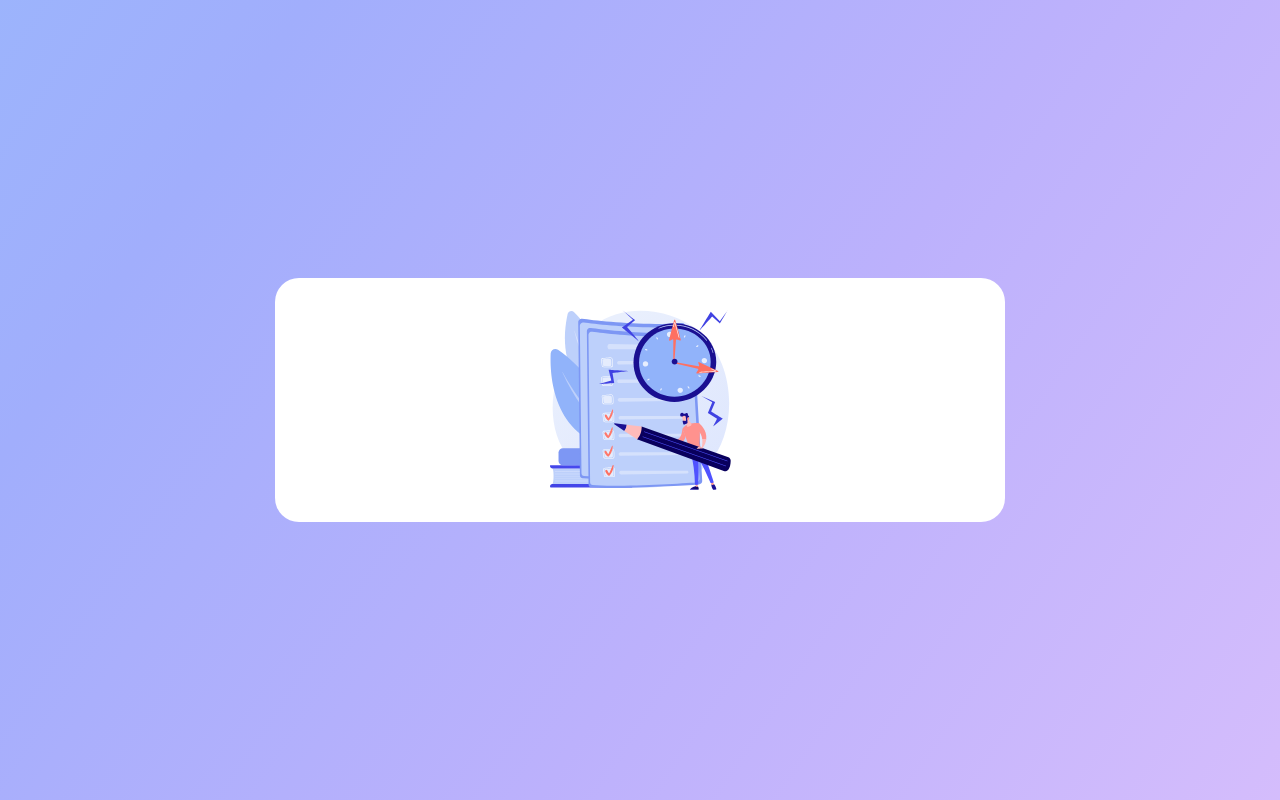
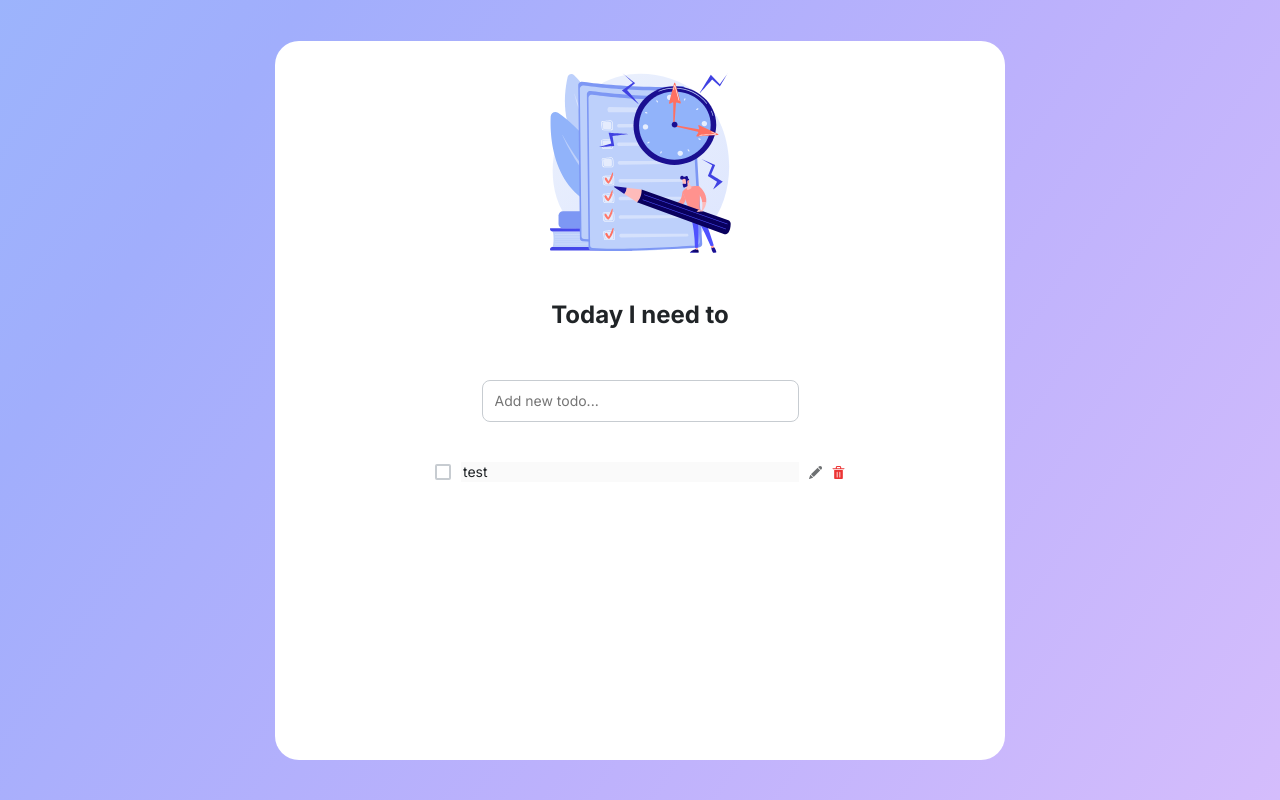
Before and after one commit to misochenk0/vueTest, a Vue app: page / in a window 1280 px wide. Built offline with nearby package versions, Linux system fonts and the light colour scheme.

Commit message:
feat: implement functionality: add new Task && edit && remove

```diff
--- a/index.html
+++ b/index.html
@@ -4,6 +4,7 @@
     <meta charset="UTF-8" />
     <link rel="icon" href="/favicon.ico" />
     <meta name="viewport" content="width=device-width, initial-scale=1.0" />
+    <link href="https://fonts.googleapis.com/css2?family=Inter:wght@400;600;700&display=swap" rel="stylesheet">
     <title>ToDo Vue App</title>
   </head>
   <body>
--- a/src/App.vue
+++ b/src/App.vue
@@ -1,12 +1,88 @@
 <template>
   <div class="todo">
-    <img src="./assets/todo-img.svg" alt="todo-img" class="todo__img">
+    <div class="todo__body">
+      <img src="./assets/todo-img.svg" alt="todo-img" class="todo__img">
+      <h2 class="todo__title">Today I need to</h2>
+      <div class="todo__wrapper">
+        <TodoForm @submit-form="getTodo"/>
+        <ul class="todo__list" v-if="todoList.length > 0">
+          <Task
+            v-for="task in todoList"
+            :text="task.text"
+            :key="task.id"
+            :isCompleted="task.isCompleted"
+            :id="task.id"
+            @check-item="checkTodo"
+            @remove-item="removeTodo"
+            @edit-item="editTodo"
+            />
+        </ul>
+      </div>
+    </div>
+    <div class="todo__footer" v-if="todoList.length === 0">
+      <img src="./assets/check.svg" alt="">
+      Congrat, you have no more tasks to do
+    </div>
   </div>
 </template>
 <script lang="ts">
-export default {
+import {defineComponent } from "vue";
+import type {Todo} from "./types";
+import TodoForm from "./components/TodoForm.vue";
+import Task from "./components/Task.vue";
 
-}
+export default defineComponent({
+  name: "App",
+  components: {
+    TodoForm,
+    Task
+  },
+  data():{todoList: Todo[] | []} {
+    return {
+      todoList: [{
+        text: "test",
+        id: "1",
+        isCompleted: false
+      }]
+    }
+  },
+  methods: {
+    getTodo(todo: Todo):void {
+      this.todoList = [...this.todoList, todo]
+    },
+    checkTodo(id:String, isChecked: Boolean):void {
+      this.todoList = this.todoList.map(item => {
+        if(item.id === id) {
+          return {
+            ...item,
+            isCompleted: isChecked
+          }
+        }
+        return item
+
+      })
+    },
+    removeTodo(id:String) {
+      this.todoList = this.todoList.filter(item => {
+        if(item.id === id) {
+          return null
+        }
+        return item
+      })
+    },
+    editTodo(id:String, text: String) {
+      this.todoList = this.todoList.filter(item => {
+        if(item.id === id) {
+          return {
+            ...item,
+            text: text
+          }
+        }
+        return item
+      })
+    }
+  }
+})
 </script>
 <style lang="scss">
   @import "./assets/style/base.scss";
@@ -15,12 +91,41 @@ export default {
     max-width: 730px;
     width: 100%;
     margin: 0 15px;
-    padding: 32px;
+    padding: 2rem;
+    height: 719px;
     background: #fff;
     border-radius: 24px;
+    display: flex;
+    flex-direction: column;
+    justify-content: space-between;
+    &__list {
+      margin-top: 40px;
+      height: 92px;
+      overflow-y: auto;
+    }
     &__img {
       display: block;
       margin: 0 auto;
     }
+    &__title {
+      font-size: 1.5rem;
+      font-weight: 700;
+      margin-top: 2em;
+      text-align: center;
+    }
+    &__wrapper {
+      max-width: 410px;
+      overflow: hidden;
+      margin: 3.25rem auto 0;
+    }
+    &__footer {
+      display: flex;
+      align-items: center;
+      justify-content: center;
+      column-gap: 11px;
+      color: #8F99A3;
+      font-size: 14px;
+      line-height: 1.14;
+    }
   }
 </style>
--- /dev/null
+++ b/src/assets/style/_variables.scss
@@ -0,0 +1,2 @@
+$color-black: #202427;
+$color-blue: #2578F4;
--- a/src/assets/style/base.scss
+++ b/src/assets/style/base.scss
@@ -1,4 +1,10 @@
 @import "./normalize";
+
+// Variables
+
+@import "./variables";
+
+// Variables end
 
 * {
 	box-sizing: border-box;
@@ -14,4 +20,6 @@
 	display: flex;
 	align-items: center;
 	justify-content: center;
+	color: $color-black;
+	font-family: "Inter", sans-serif;
 }
--- /dev/null
+++ b/src/components/Btn.vue
@@ -0,0 +1,39 @@
+<template>
+  <button :class="'btn ' + btnClass" :disabled="isDisabled">{{title}}</button>
+</template>
+<script>
+import {defineComponent } from "vue";
+export default defineComponent ({
+  name: "Btn",
+  props: {
+    title: String,
+    btnClass: String,
+    isDisabled: Boolean
+  }
+})
+</script>
+<style lang="scss">
+  @import "../assets/style/variables";
+  .btn {
+    border: none;
+    border-radius: 8px;
+    font-size: 13px;
+    font-weight: 600;
+    line-height: 1.23;
+    padding: 11px 16px;
+    cursor: pointer;
+    &_form {
+      margin-left: 16px;
+      background: $color-blue;
+      color: #fff;
+      transition: .5s all;
+      transform: translateX(100%);
+      &:hover {
+        opacity: .7;
+      }
+      &.active {
+        transform: none;
+      }
+    }
+  }
+</style>
--- /dev/null
+++ b/src/components/Task.vue
@@ -0,0 +1,161 @@
+<template>
+  <li :class="isChecked ? 'task checked' : 'task'">
+		<label class="fake">
+			<input type="checkbox" :checked="isChecked" @input="checkTask">
+			<span class="fake-checkbox"></span>
+		</label>
+		<form class="task__form" @submit="editTask">
+			<input type="text" :disabled="isDisabled ? true :false" class="task__input" v-model="inputData" ref="input" :key="id">
+			<button class="task__submit" v-if="!isDisabled">
+				<img src="../assets/submit.svg" alt="submit-btn">
+			</button>
+		</form>
+		<button class="task__reset" v-if="!isDisabled" @click="resetForm">✕</button>
+		<button class="task__edit" @click="removeDisabled" v-if="isDisabled">
+			<img src="../assets/pencil.svg" alt="edit-btn">
+		</button>
+		<button class="task__remove" @click="removeTask">
+			<img src="../assets/bin.svg" alt="remove-btn">
+		</button>
+	</li>
+</template>
+<script lang="ts">
+import {defineComponent } from "vue";
+
+interface data {
+	isDisabled: Boolean,
+	isChecked: Boolean,
+	inputData: String,
+	currentText: String
+}
+
+export default defineComponent ({
+  name: "Task",
+  props: {
+    text: {type: String, required: true},
+    isCompleted: {type: Boolean, required: true},
+		id: {type: String, required: true}
+  },
+  data():data {
+    return {
+			isDisabled: true,
+			isChecked: this.isCompleted,
+			inputData: this.text,
+			currentText: ""
+		}
+  },
+	methods: {
+		checkTask(e: Event):void {
+			if((e.target as HTMLInputElement).checked) {
+				this.isChecked = true
+			} else {
+				this.isChecked = false
+			}
+			this.$emit("check-item", this.id, this.isChecked)
+		},
+		removeTask():void {
+			this.$emit("remove-item", this.id)
+		},
+		removeDisabled():void {
+			this.isDisabled = false;
+			this.currentText = this.inputData;
+			if(!this.isDisabled) {
+				this.$nextTick(() => (this.$refs.input as HTMLInputElement).focus())
+			}
+		},
+		editTask(e:Event):void {
+			e.preventDefault();
+			(this.$refs.input as HTMLInputElement).blur()
+			this.$emit("edit-item", this.id, this.inputData)
+			this.isDisabled = true
+		},
+		resetForm():void {
+			this.inputData = this.currentText;
+			this.isDisabled = true
+		}
+	}
+})
+</script>
+<style lang="scss">
+  @import "../assets/style/variables";
+  .task {
+		display: flex;
+		column-gap: 10px;
+		align-items: center;
+		width: 100%;
+		& + & {
+			margin-top: 20px;
+		}
+		&.checked {
+			.task__input {
+				opacity: .5;
+			}
+		}
+		&__edit,&__remove, &__submit, &__reset {
+			background: none;
+			border: none;
+			cursor: pointer;
+			width: 16px;
+			height: 16px;
+			display: flex;
+			align-items: center;
+			justify-content: center;
+			img {
+				width: 100%;
+			}
+			font-weight: 700;
+		}
+		&__form {
+			width: 100%;
+			display: flex;
+			align-items: center;
+			column-gap: 10px;
+		}
+
+		&__input {
+			font-size: 14px;
+			line-height: 1.14;
+			color: $color-black;
+			width: 100%;
+			&[disabled] {
+				border-color: transparent;
+			}
+			&:focus {
+				outline: none;
+				border-color: $color-blue;
+			}
+		}
+  }
+	.fake {
+		flex-shrink: 0;
+		input {
+			opacity: 0;
+			visibility: hidden;
+			position: absolute;
+			width: 0;
+			height: 0;
+			&:checked {
+				& ~ .fake-checkbox {
+					background: $color-blue;
+					border-color: $color-blue;
+					&::after {
+						display: block;
+					}
+				}
+			}
+		}
+		&-checkbox {
+			width: 16px;
+			height: 16px;
+			border: 2px solid #C7CCD1;
+			border-radius: 2px;
+			display: flex;
+			align-items: center;
+			justify-content: center;
+			&:after {
+				content: url("../assets/checkmark.svg");
+				display: none;
+			}
+		}
+	}
+</style>
--- /dev/null
+++ b/src/components/TodoForm.vue
@@ -0,0 +1,64 @@
+<template>
+  <form :class="inputValue.length < 2 ? 'form' : 'form show-btn'" @submit="submitTodo">
+    <input type="text" class="input" placeholder="Add new todo..." v-model="inputValue">
+    <Btn title="Submit" btnClass="btn_form" :isDisabled="inputValue.length > 2 ? false : true"/>
+  </form>
+</template>
+<script lang="ts">
+import Btn from "./Btn.vue";
+import {defineComponent } from "vue";
+import type {Todo} from "../types"
+export default defineComponent ({
+  name: "TodoForm",
+  components: {
+      Btn
+  },
+  data() {
+    return{
+      isHiddenBtn: true,
+      inputValue: "",
+    }
+  },
+  methods: {
+    submitTodo(e: Event):void {
+      e.preventDefault();
+      let todo:Todo = {
+        text: this.inputValue,
+        isCompleted: false,
+        id: `id-${new Date().getTime()}`
+      }
+      this.$emit("submit-form", todo)
+      this.inputValue = "";
+
+    }
+  }
+})
+</script>
+<style lang="scss">
+  @import "../assets/style/variables";
+  .form {
+    display: flex;
+    overflow-x: clip;
+    max-width: 317px;
+    margin: 0 auto;
+    transition: .5s all;
+    &.show-btn {
+      max-width: 410px;
+      .btn {
+        transform: none;
+      }
+    }
+  }
+  .input {
+    border: 1px solid #C7CCD1;
+    border-radius: 8px;
+    flex-shrink: 0;
+    font-size: 14px;
+    padding: 12px;
+    width: 317px;
+    &:focus {
+      outline: none;
+      border: 1px solid $color-blue;
+    }
+  }
+</style>
--- /dev/null
+++ b/src/types.ts
@@ -0,0 +1,5 @@
+export interface Todo {
+  text: String,
+  isCompleted: Boolean,
+  id:String
+}
```
Also changed, not shown: src/assets/submit.svg (added).
